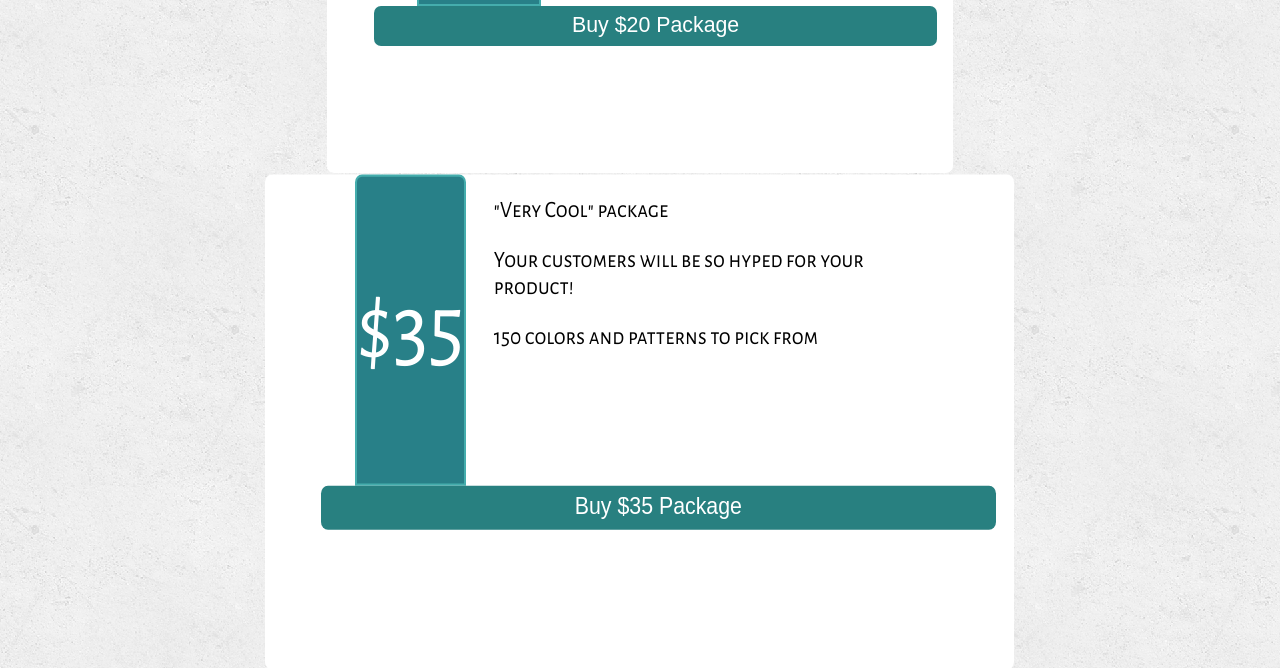
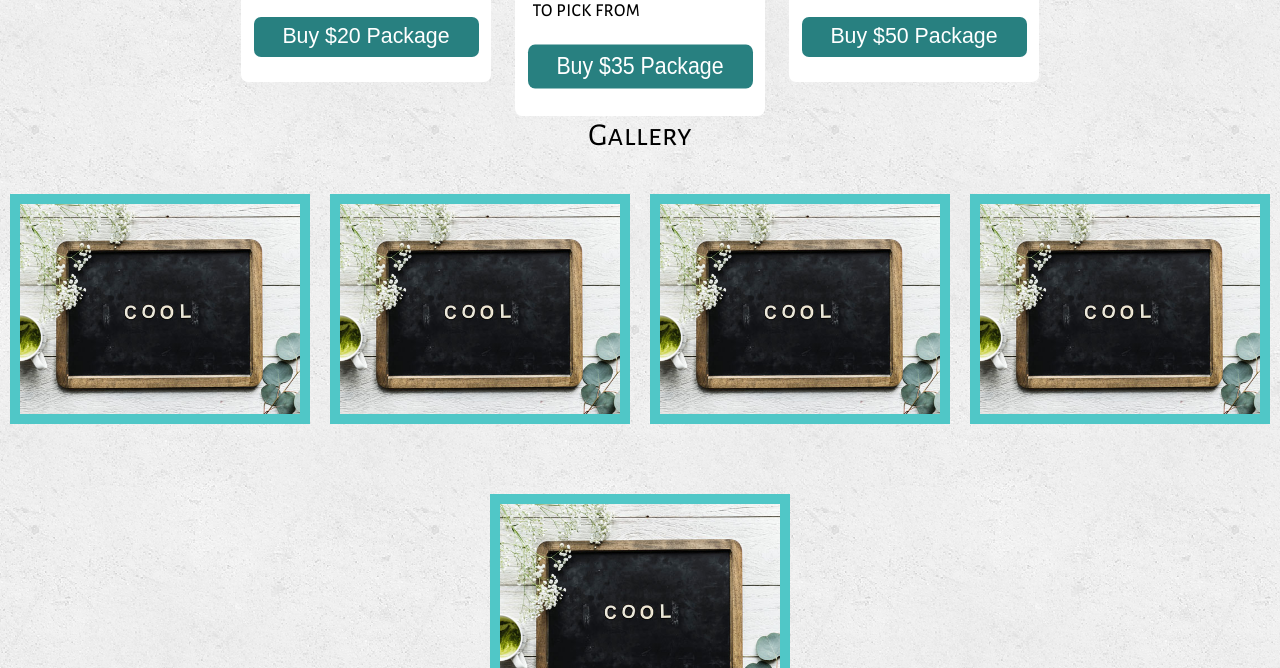
Before and after one commit to sooart0504/sooart0504.github.io, a plain HTML site: page homework6-2021/homework.html in a window 1280 px wide. Shown: the part 628-1296 px from the top of the page. Drawn offline with Linux system fonts and the light colour scheme.

Commit message:
Commit v2

```diff
--- a/homework6-2021/css/style.css
+++ b/homework6-2021/css/style.css
@@ -1,7 +1,7 @@
 /* To Dos
 - Add necessary code to body html so the 4 links go to correct locations
 - Add skip to content and "About" links to the main element
-- Stuck on #8 & 9, 10,
+- Stuck on 12
 
 
 */
@@ -31,16 +31,17 @@ header{
 
 .pricing{
     display: flex;
-    flex-direction: column;
+    /* flex-direction: column;  */
+    flex-wrap: wrap;
     justify-content: center;
     align-items: center;
 }
 
 .card{
-    display: flex;
-    flex-flow: row wrap;
+    /* display: flex;
+    flex-flow: row wrap; */
     flex-basis: 450px;
-    justify-content: center;
+    /* justify-content: center; */
 }
 
 .card header{
@@ -51,12 +52,19 @@ header{
     border-radius: 7px 7px 0 0;
 }
 
-.gallery{
+/* images within the gallery class */
+
+.gallery img{
     border: solid 10px #50C7C7;
     margin: 10px;
     width: 300px;
+}
+
+.gallery{
     display: flex;
+    flex-wrap: wrap;
     justify-content: center;
+    align-items: center;
 }
 
 #logo{
@@ -75,3 +83,25 @@ header{
         opacity: 1;
     }
 }
+
+@media screen and (min-width: 850px){
+    header{
+        flex-direction: row;
+        flex-wrap: wrap;
+        justify-content: space-between;
+    }
+
+    .nav_links{
+        flex-direction: row;
+    }
+
+    .card{
+        flex-basis: 250px;
+    }
+}
+
+@media screen and (prefers-reduced-motion: reduce){
+    #logo{
+        animation-name: none;
+    }
+}
```
